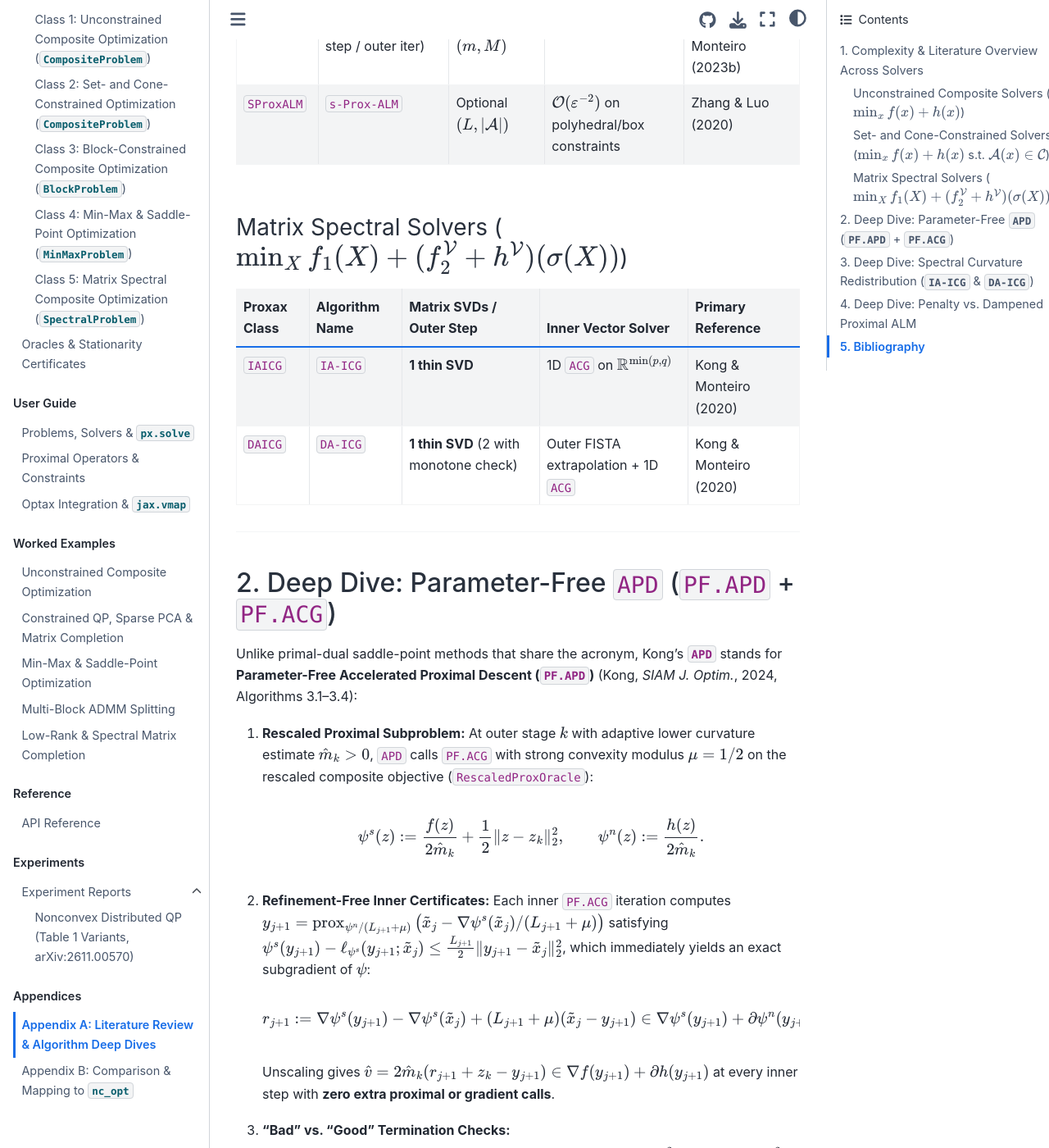
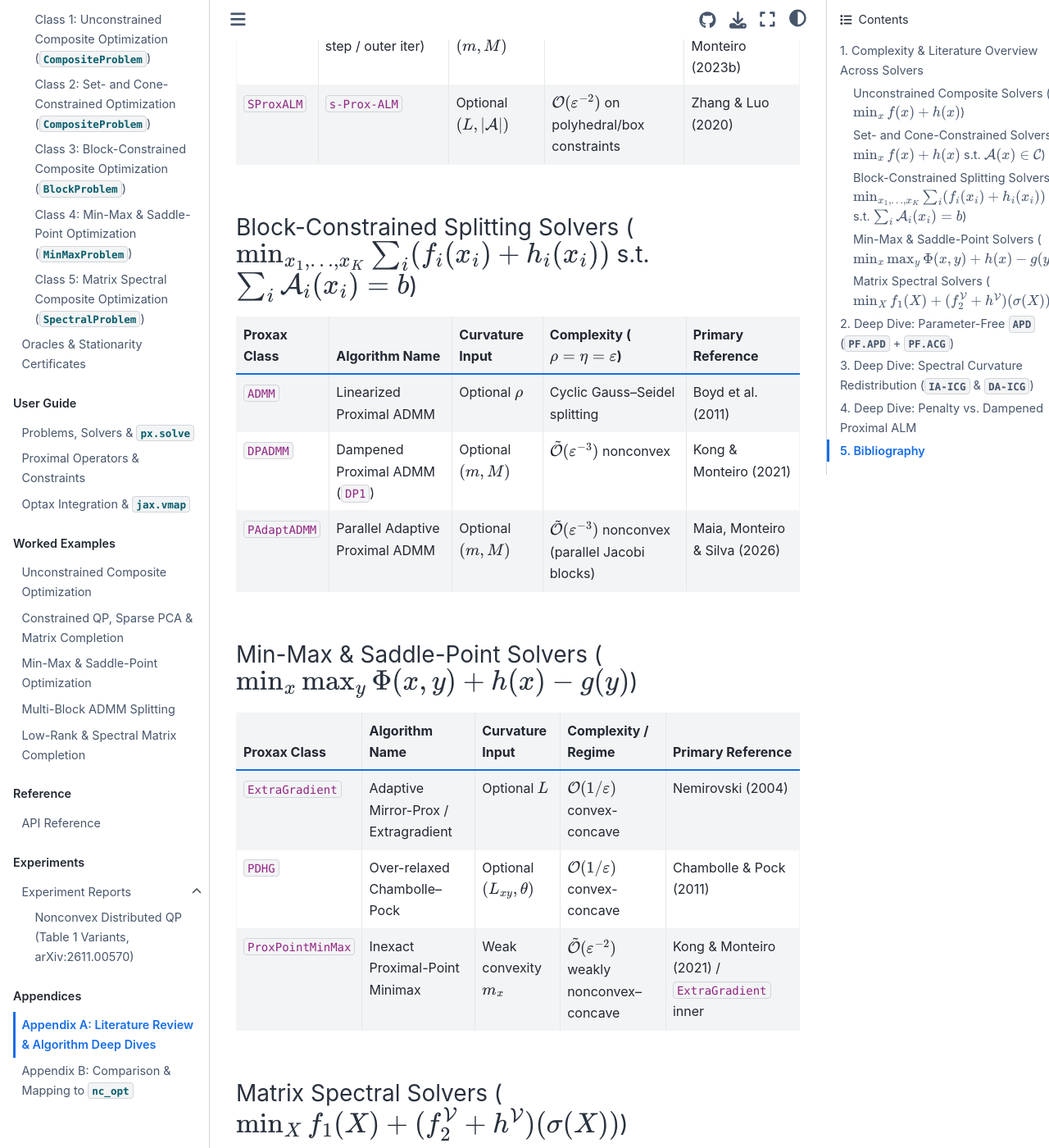
Before and after one commit to wwkong/proxax, a Sphinx documentation site: the page built from docs/appendices/literature_and_theory.md, in a window 1280 px wide and 1400 px high, scrolled down 2143 px. Shown: the whole window at 82% size. Built offline with Sphinx 7.4.7 and the Sphinx Book theme 1.1.4, drawn with Linux system fonts in a browser that asks for light colours; some of the changed text lies outside the part shown.

Commit message:
Update literature_and_theory.md with block ADMM and min-max solvers

```diff
--- a/docs/appendices/literature_and_theory.md
+++ b/docs/appendices/literature_and_theory.md
@@ -38,6 +38,22 @@ constants of $f$.
 | `IALM` | `NL-IAPIAL` ($\theta=0$) / `AIDAL` ($\theta \in (0,1)$) | **None** (with `APD` inner) | $\tilde{\mathcal{O}}(\varepsilon^{-3})$ ($\tilde{\mathcal{O}}(\varepsilon^{-2.5})$ under regularity) | Kong, Melo & Monteiro (2023a) |
 | `IAIPAL` | `IAIPAL` (1 `ACG` step / outer iter) | Optional $(m, M)$ | $\tilde{\mathcal{O}}(\varepsilon^{-3})$ | Kong, Melo & Monteiro (2023b) |
 | `SProxALM` | `s-Prox-ALM` | Optional $(L, \|\mathcal{A}\|)$ | $\mathcal{O}(\varepsilon^{-2})$ on polyhedral/box constraints | Zhang & Luo (2020) |
+
+### Block-Constrained Splitting Solvers ($\min_{x_1, \dots, x_K} \sum_i (f_i(x_i) + h_i(x_i))$ s.t. $\sum_i \mathcal{A}_i(x_i) = b$)
+
+| Proxax Class | Algorithm Name | Curvature Input | Complexity ($\rho = \eta = \varepsilon$) | Primary Reference |
+| :--- | :--- | :--- | :--- | :--- |
+| `ADMM` | Linearized Proximal ADMM | Optional $\rho$ | Cyclic Gauss–Seidel splitting | Boyd et al. (2011) |
+| `DPADMM` | Dampened Proximal ADMM (`DP1`) | Optional $(m, M)$ | $\tilde{\mathcal{O}}(\varepsilon^{-3})$ nonconvex | Kong & Monteiro (2021) |
+| `PAdaptADMM` | Parallel Adaptive Proximal ADMM | Optional $(m, M)$ | $\tilde{\mathcal{O}}(\varepsilon^{-3})$ nonconvex (parallel Jacobi blocks) | Maia, Monteiro & Silva (2026) |
+
+### Min-Max & Saddle-Point Solvers ($\min_x \max_y \Phi(x, y) + h(x) - g(y)$)
+
+| Proxax Class | Algorithm Name | Curvature Input | Complexity / Regime | Primary Reference |
+| :--- | :--- | :--- | :--- | :--- |
+| `ExtraGradient` | Adaptive Mirror-Prox / Extragradient | Optional $L$ | $\mathcal{O}(1/\varepsilon)$ convex-concave | Nemirovski (2004) |
+| `PDHG` | Over-relaxed Chambolle–Pock | Optional $(L_{xy}, \theta)$ | $\mathcal{O}(1/\varepsilon)$ convex-concave | Chambolle & Pock (2011) |
+| `ProxPointMinMax` | Inexact Proximal-Point Minimax | Weak convexity $m_x$ | $\tilde{\mathcal{O}}(\varepsilon^{-2})$ weakly nonconvex–concave | Kong & Monteiro (2021) / `ExtraGradient` inner |
 
 ### Matrix Spectral Solvers ($\min_X f_1(X) + (f_2^{\mathcal{V}} + h^{\mathcal{V}})(\sigma(X))$)
 
@@ -152,7 +168,14 @@ where $w(x) = \mathcal{A}(x) + \bar{p}/c$:
 
 1. **Beck, A.** (2017). *First-Order Methods in Optimization*. MOS-SIAM Series
    on Optimization.
-2. **Ghadimi, S., & Lan, G.** (2016). Accelerated gradient methods for
+2. **Boyd, S., Parikh, N., Chu, E., Peleato, B., & Eckstein, J.** (2011).
+   Distributed optimization and statistical learning via the alternating
+   direction method of multipliers. *Foundations and Trends in Machine
+   Learning*, 3(1), 1–122.
+3. **Chambolle, A., & Pock, T.** (2011). A first-order primal-dual algorithm
+   for convex problems with applications to imaging. *Journal of Mathematical
+   Imaging and Vision*, 40(1), 120–145.
+4. **Ghadimi, S., & Lan, G.** (2016). Accelerated gradient methods for
    nonconvex nonlinear and stochastic programming. *Mathematical Programming*,
    156(1–2), 59–99.
 3. **Kong, W., Melo, J. G., & Monteiro, R. D. C.** (2019). Complexity of a
@@ -166,7 +189,10 @@ where $w(x) = \mathcal{A}(x) + \bar{p}/c$:
 5. **Kong, W., & Monteiro, R. D. C.** (2020). Accelerated inexact composite
    gradient methods for nonconvex spectral optimization problems.
    *arXiv:2007.11772* (*Computational Optimization and Applications*, 2023).
-6. **Kong, W., Melo, J. G., & Monteiro, R. D. C.** (2023a). Iteration-complexity
+6. **Kong, W., & Monteiro, R. D. C.** (2021). Global complexity bound of a
+   proximal ADMM for linearly-constrained nonseparable nonconvex composite
+   programming. *arXiv:2110.12502*.
+7. **Kong, W., Melo, J. G., & Monteiro, R. D. C.** (2023a). Iteration-complexity
    of a proximal augmented Lagrangian method for solving nonconvex composite
    optimization problems with nonlinear convex constraints. *Mathematics of
    Operations Research*, 48(2), 1066–1094.
@@ -189,7 +215,14 @@ where $w(x) = \mathcal{A}(x) + \bar{p}/c$:
 12. **Lin, Q., & Xiao, L.** (2014). An adaptive accelerated proximal gradient
     method and its homotopy continuation for sparse optimization. *Computational
     Optimization and Applications*, 60(3), 633–674.
-13. **Zhang, J., & Luo, Z.-Q.** (2020). A proximal alternating direction method
+13. **Maia, L., Monteiro, R. D. C., & Silva, G.** (2026). A parallel adaptive
+    proximal ADMM for linearly constrained separable composite optimization
+    problems. *arXiv:2611.00570*.
+14. **Nemirovski, A.** (2004). Prox-method with rate of convergence $O(1/t)$ for
+    variational inequalities with Lipschitz continuous monotone operators and
+    smooth convex-concave saddle point problems. *SIAM Journal on
+    Optimization*, 15(1), 229–251.
+15. **Zhang, J., & Luo, Z.-Q.** (2020). A proximal alternating direction method
     of multipliers for linearly constrained nonconvex minimization / A global
     dual error bound and its application to the analysis of linearly constrained
     nonconvex optimization. *SIAM Journal on Optimization*, 30(3), 2272–2302.
```
Also changed, not shown: other parts of docs/appendices/literature_and_theory.md (+1 -1 lines).
